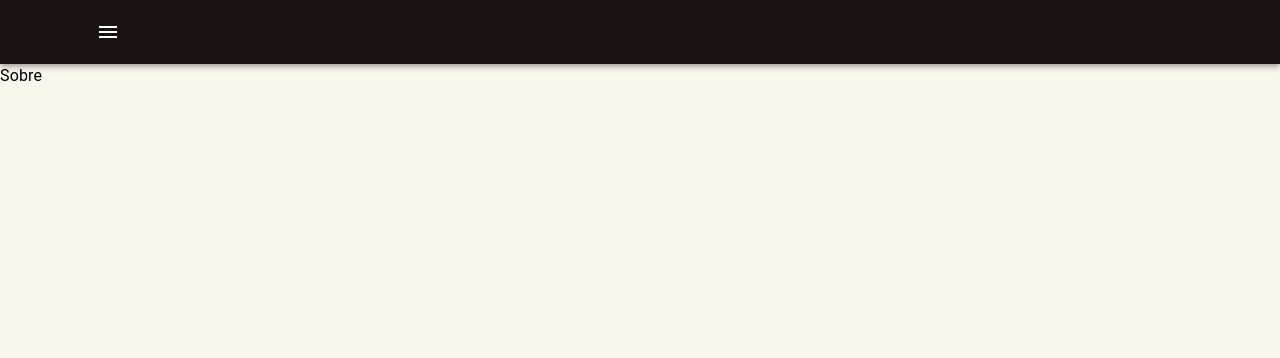
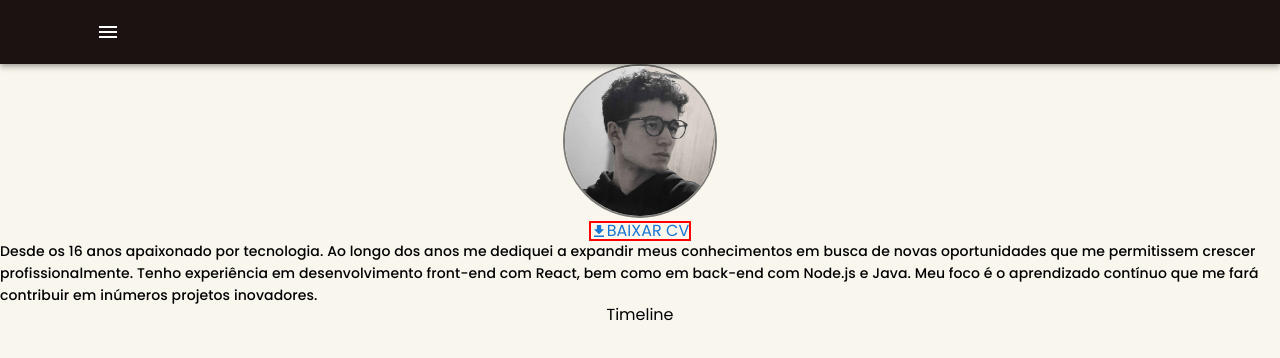
Before and after one commit to callioptsu/Portfolio, a Next.js app: page /sobre-mim in a window 1280 px wide. Shown: the top 358 px of the page. Built offline with nearby package versions, Linux system fonts and the light colour scheme.

Commit message:
feat(about): starts about me page

```diff
--- a/src/app/globals.css
+++ b/src/app/globals.css
@@ -94,10 +94,7 @@ video {
   font-size: 100%;
   font: inherit;
   vertical-align: baseline;
-
-  &:hover {
-    cursor: default;
-  }
+  cursor: default;
 }
 /* HTML5 display-role reset for older browsers */
 article,
--- a/src/app/sobre-mim/page.tsx
+++ b/src/app/sobre-mim/page.tsx
@@ -1,5 +1,10 @@
+import Image from 'next/image'
+
 // Material UI
-import { Box, Typography } from '@mui/material'
+import { Box, Link, Typography } from '@mui/material'
+
+// React Icons
+import { IoMdDownload } from 'react-icons/io'
 
 // Custom
 import { HeaderComponent } from '@/components'
@@ -8,8 +13,56 @@ export default function AboutMe() {
   return (
     <>
       <HeaderComponent />
-      <Box component="main">
-        <Typography component="h1">Sobre</Typography>
+      <Box
+        component="main"
+        sx={{
+          display: 'flex',
+          flexDirection: 'column',
+          alignItems: 'center',
+        }}
+      >
+        <Box component="section">
+          <Image
+            src="/img/photo.jpg"
+            alt="antonio santana"
+            width={150}
+            height={150}
+            style={{
+              borderRadius: '100%',
+              border: '2px solid rgb(0, 0, 0, 0.5)',
+            }}
+            priority
+          />
+        </Box>
+        <Box component="section">
+          <Link
+            href="/antonio-santana-cv.pdf"
+            target="_blank"
+            sx={{
+              display: 'flex',
+              justifyContent: 'center',
+              alignItems: 'center',
+              textDecoration: 'none',
+              cursor: 'pointer',
+              border: '2px solid red',
+            }}
+            download
+          >
+            <IoMdDownload />
+            BAIXAR CV
+          </Link>
+        </Box>
+        <Box component="section">
+          <Typography fontFamily="Poppins" variant="subtitle2">
+            Desde os 16 anos apaixonado por tecnologia. Ao longo dos anos me
+            dediquei a expandir meus conhecimentos em busca de novas
+            oportunidades que me permitissem crescer profissionalmente. Tenho
+            experiência em desenvolvimento front-end com React, bem como em
+            back-end com Node.js e Java. Meu foco é o aprendizado contínuo que
+            me fará contribuir em inúmeros projetos inovadores.
+          </Typography>
+        </Box>
+        <Box component="section">Timeline</Box>
       </Box>
     </>
   )
```
Also changed, not shown: public/img/photo.jpg (added).
